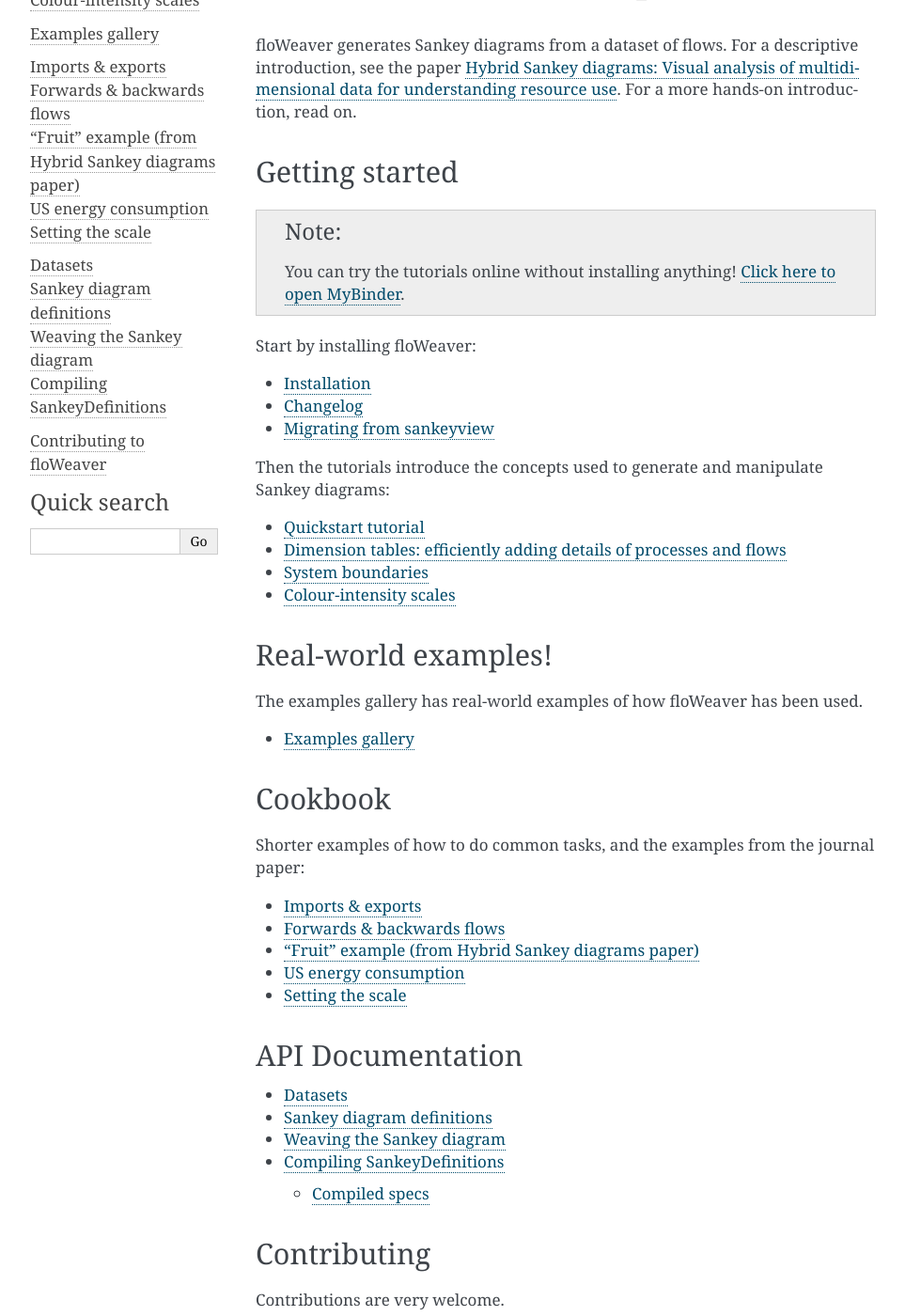
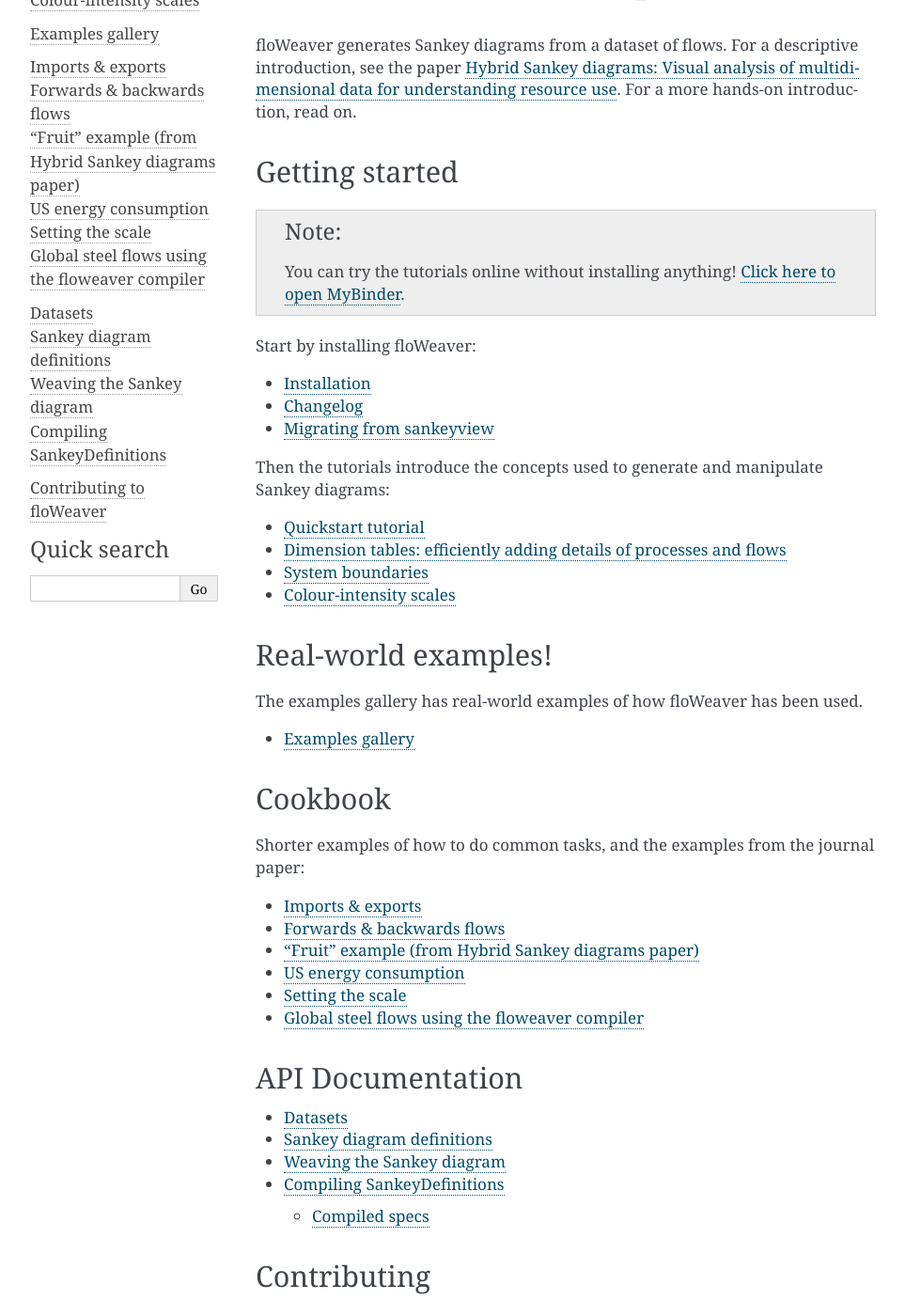
Before and after one commit to ricklupton/floweaver, a Sphinx documentation site: the page built from docs/index.rst, in a window 1280 px wide and 1400 px high, scrolled down 402 px. Shown: the whole window at 94% size, without its empty margins (148-1111 px from the left). Built offline with Sphinx 7.4.7, drawn with Linux system fonts in a browser that asks for light colours; a script that is not in the unit is left out; comment, search, counter and statistics services are not loaded; some of the changed lines change nothing that is shown.

Commit message:
Add docs/cookbook example from Watari et al (2025)

```diff
--- /dev/null
+++ b/docs/cookbook/watari-global-steel-flows.rst
@@ -0,0 +1,173 @@
+Global steel flows using the floweaver compiler
+===============================================
+
+Watari et al (2025) used floweaver to generate Sankey diagrams of steel flows for many countries and years.  Here is an example of using the floweaver compiler to define a :class:`WeaverSpec` representing the diagram structure, which can then be combined with the data for different countries and years later on-demand.
+
+First, adapting `the code`_ for the Sankey Diagram Definition to include only the structure (removing the parts related to the specific data):
+
+.. code-block:: python
+
+    from floweaver import *
+
+    # Define the nodes
+    def create_nodes():
+        nodes = {
+            'Production of iron ore': ProcessGroup(['Production of iron ore'], title='Mine'),
+            'Iron ore': ProcessGroup(['Iron ore'], title='Iron ore'),
+            'Scrap steel': ProcessGroup(['Scrap steel'], title='Scrap steel'),
+            'Imports of ore and scrap': ProcessGroup(['Imports of iron ore', 'Imports of scrap steel'], title='Imports'),
+            'Exports of ore and scrap': ProcessGroup(['Exports of iron ore', 'Exports of scrap steel'], title='Exports'),
+            'Pig iron': ProcessGroup(['Pig iron'], title='Pig iron'),
+            'DRI': ProcessGroup(['DRI'], title='Direct reduced iron'),
+            'Imports of pig and DRI': ProcessGroup(['Imports of pig iron', 'Imports of dri'], title='Imports'),
+            'Exports of pig and DRI': ProcessGroup(['Exports of pig iron', 'Exports of dri'], title='Exports'),
+            'BOF steel': ProcessGroup(['BOF steel'], title='BOF steel'),
+            'EAF steel': ProcessGroup(['EAF steel'], title='EAF steel'),
+            'Ingots and semis': ProcessGroup(['Ingots and semis'], title='Ingots and semis'),
+            'Imports of ingots and semis': ProcessGroup(['Imports of ingots and semis'], title='Imports'),
+            'Exports of ingots and semis': ProcessGroup(['Exports of ingots and semis'], title='Exports'),
+            'Long products': ProcessGroup(['Long products'], title='Long products'),
+            'Flat products': ProcessGroup(['Flat products'], title='Flat products'),
+            'Imports of long and flat': ProcessGroup(['Imports of long products', 'Imports of flat products'], title='Imports'),
+            'Exports of long and flat': ProcessGroup(['Exports of long products', 'Exports of flat products'], title='Exports'),
+            'End-use goods': ProcessGroup(['End-use goods'], title='End-use goods'),
+            'Imports of goods': ProcessGroup(['Imports of end-use goods'], title='Imports'),
+            'Exports of goods': ProcessGroup(['Exports of end-use goods'], title='Exports'),
+            'Stock': ProcessGroup(['Stock'], Partition.Simple('type', []), title='Stock'),
+            'Loss': ProcessGroup(['Loss'], title='Loss'),
+            'Loss_way1': Waypoint(title='', direction='R'),
+            'Loss_way2': Waypoint(title='', direction='R'),
+            'Scrap_way1': Waypoint(title='', direction='L'),
+            'Scrap_way2': Waypoint(title='', direction='L'),
+            'Scrap_way3': Waypoint(title='', direction='L'),
+            'Reference flow start': ProcessGroup(['Reference flow start'], title='30 Mt'),
+            'Reference flow end': ProcessGroup(['Reference flow end'], title=' ')
+        }
+        return nodes
+
+    # Define the bundles
+    def create_bundles():
+        bundles = [
+            Bundle('Production of iron ore', 'Iron ore'),
+            Bundle('Imports of ore and scrap', 'Iron ore'),
+            Bundle('Iron ore', 'Pig iron'),
+            Bundle('Iron ore', 'DRI'),
+            Bundle('Iron ore', 'Exports of ore and scrap'),
+            Bundle('Imports of ore and scrap', 'Scrap steel'),
+            Bundle('Scrap steel', 'Exports of ore and scrap'),
+            Bundle('Scrap steel', 'BOF steel'),
+            Bundle('Scrap steel', 'EAF steel'),
+            Bundle('Imports of pig and DRI', 'Pig iron'),
+            Bundle('Pig iron', 'Exports of pig and DRI'),
+            Bundle('Pig iron', 'BOF steel'),
+            Bundle('Pig iron', 'EAF steel'),
+            Bundle('Imports of pig and DRI', 'DRI'),
+            Bundle('DRI', 'Exports of pig and DRI'),
+            Bundle('DRI', 'EAF steel'),
+            Bundle('BOF steel', 'Ingots and semis'),
+            Bundle('EAF steel', 'Ingots and semis'),
+            Bundle('Imports of ingots and semis', 'Ingots and semis'),
+            Bundle('Ingots and semis', 'Exports of ingots and semis'),
+            Bundle('Ingots and semis', 'Long products'),
+            Bundle('Ingots and semis', 'Flat products'),
+            Bundle('Imports of long and flat', 'Long products'),
+            Bundle('Long products', 'Exports of long and flat'),
+            Bundle('Imports of long and flat', 'Flat products'),
+            Bundle('Flat products', 'Exports of long and flat'),
+            Bundle('Long products', 'End-use goods'),
+            Bundle('Flat products', 'End-use goods'),
+            Bundle('Imports of goods', 'End-use goods'),
+            Bundle('End-use goods', 'Exports of goods'),
+            Bundle('End-use goods', 'Stock'),
+            Bundle('Scrap steel', 'Loss', waypoints=['Loss_way1', 'Loss_way2']),
+            Bundle('Pig iron', 'Loss', waypoints=['Loss_way2']),
+            Bundle('DRI', 'Loss', waypoints=['Loss_way2']),
+            Bundle('BOF steel', 'Loss'),
+            Bundle('EAF steel', 'Loss'),
+            Bundle('Long products', 'Scrap steel', waypoints=['Scrap_way1']),
+            Bundle('Flat products', 'Scrap steel', waypoints=['Scrap_way1']),
+            Bundle('End-use goods', 'Scrap steel', waypoints=['Scrap_way2', 'Scrap_way1']),
+            Bundle('Stock', 'Scrap steel', waypoints=['Scrap_way3', 'Scrap_way2', 'Scrap_way1']),
+            Bundle('Reference flow start', 'Reference flow end'),
+        ]
+        return bundles
+
+    # Define the ordering
+    def create_ordering():
+        ordering = [
+        [['Imports of ore and scrap'],['Production of iron ore'], [],[],['Reference flow start']],
+        [['Imports of pig and DRI'],['Iron ore', 'Scrap steel'],[],[],['Reference flow end']],
+        [[],['Pig iron','DRI'],['Loss_way1'],[],['Exports of ore and scrap']],
+        [['Imports of ingots and semis'],['BOF steel','EAF steel'],['Loss_way2'],[],['Exports of pig and DRI']],
+        [['Imports of long and flat'],['Ingots and semis'],['Loss'],[],[]],
+        [['Imports of goods'],['Long products','Flat products'],[],['Scrap_way1'],['Exports of ingots and semis']],
+        [[],['End-use goods'],[],['Scrap_way2'],[ 'Exports of long and flat']],
+        [[],['Stock'],[],['Scrap_way3'],['Exports of goods']],
+        ]
+        return ordering
+
+
+    TYPES = [
+        'Iron ore',
+        'Pig iron',
+        'DRI',
+        'BOF steel',
+        'EAF steel',
+        'Ingots and semis',
+        'Long products',
+        'Flat products',
+        'End-use goods',
+        'Loss',
+        'Generated scrap',
+        'Scrap steel',
+        'Balancing flows',
+        'Reference',
+    ]
+
+    nodes = create_nodes()
+    bundles = create_bundles()
+    ordering = create_ordering()
+
+    flow_partition = Partition.Simple("type", TYPES)
+    sankey_definition = SankeyDefinition(nodes, bundles, ordering, flow_partition=flow_partition)
+
+We also extract the colour scheme from the original code as a separate data file:
+
+.. code-block:: json
+   :caption: Colour scheme, saved to `palette.json`
+
+    {
+        "Iron ore": "#525252",
+        "Pig iron": "#0868ac",
+        "DRI": "#4eb3d3",
+        "BOF steel": "#2b8cbe",
+        "EAF steel": "#7bccc4",
+        "Ingots and semis": "#a8ddb5",
+        "Long products": "#ccebc5",
+        "Flat products": "#e0f3db",
+        "End-use goods": "#dfc27d",
+        "Loss": "#f0f0f0",
+        "Generated scrap": "#d9d9d9",
+        "Scrap steel": "#d9d9d9",
+        "Balancing flows": "#fb6a4a",
+        "Reference": "#d9d9d9"
+    }
+
+This is then compiled to a spec file::
+
+  python -m floweaver.compiler sdd.py --color-mapping palette.json -o spec.json.gz
+
+(you can omit the ``.gz`` to get a plain uncompressed JSON file for easier inspection, but compression is recommended for actual use)
+
+To test it, extract the data from one of the prepared data files (e.g. `this one`_) and save as a CSV, then upload the :download:`spec.json.gz <watari-spec.json.gz>` and the CSV file to the `executor demo`_.
+
+.. _the code: https://github.com/takumawatari/steel-flows-sankey/blob/main/code/sankey_drawing.py
+
+.. _this one: https://github.com/takumawatari/steel-flows-sankey/blob/main/data/transformed_data_2019.xlsx
+
+.. _executor demo: ../execute-spec-demo/
+
+References
+----------
+
+Watari, T. et al. (2025) Global stagnation and regional variations in steel recycling, Resources, Conservation and Recycling, 220, 108363, https://doi.org/10.1016/j.resconrec.2025.108363
--- a/docs/index.rst
+++ b/docs/index.rst
@@ -68,6 +68,7 @@
    cookbook/hybrid-sankey-diagrams-paper-fruit-example
    cookbook/us-energy-consumption
    cookbook/scale
+   cookbook/watari-global-steel-flows
 
 API Documentation
 -----------------
```
Also changed, not shown: 1 other file.
